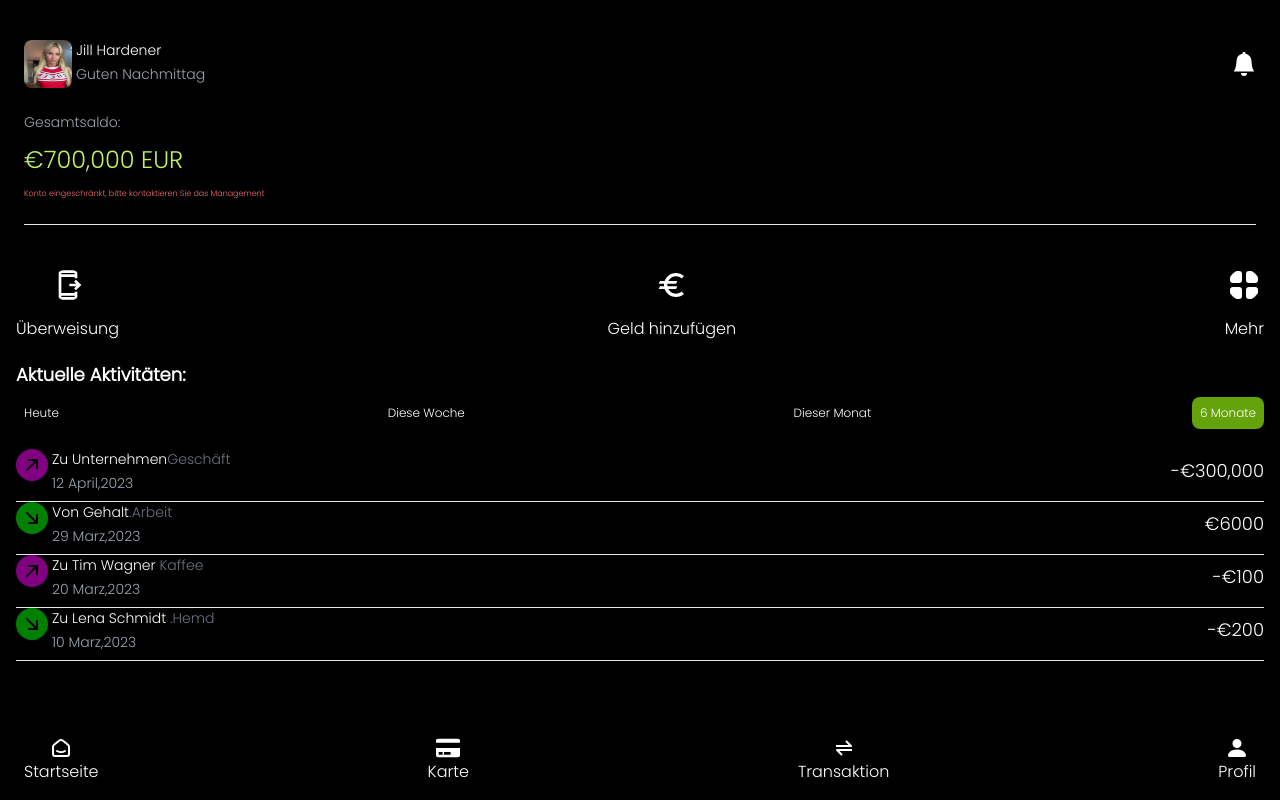
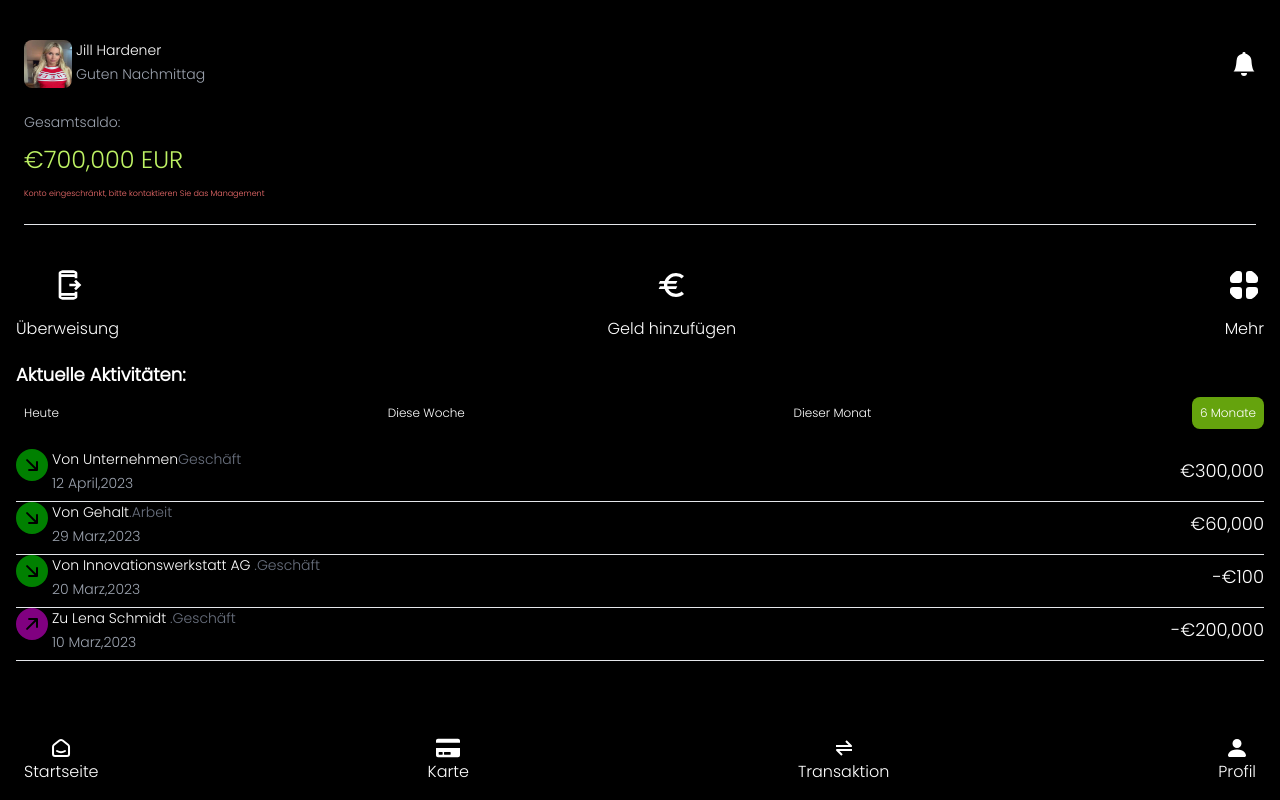
Before and after one commit to boymeetsblockchain/jill-hardener, a React (Create React App) app: page / in a window 1280 px wide. Built offline with nearby package versions, Linux system fonts and the light colour scheme.

Commit message:
added some styling

```diff
--- a/src/components/Table.jsx
+++ b/src/components/Table.jsx
@@ -6,15 +6,15 @@ export default function Table() {
     <div className="flex justify-between items-center mb-2">
        <div className="profile flex  gap-1">
          <div className="img">
-         < BsFillArrowUpRightCircleFill fill='purple' size={32} />
+         < BsFillArrowDownRightCircleFill fill='green' size={32} />
          </div>
          <div className="name-good">
-            <h1 className='text-sm mb-1'>Zu Unternehmen<span className='text-gray-500'>Geschäft</span></h1>
+            <h1 className='text-sm mb-1'>Von Unternehmen<span className='text-gray-500'>Geschäft</span></h1>
             <h1 className='text-sm text-gray-400'>12 April,2023</h1>
          </div>
         </div>
       <div className="amount">
-         <p>-€300,000</p>
+         <p>€300,000</p>
        </div>
        </div>
        <hr />
@@ -29,17 +29,17 @@ export default function Table() {
          </div>
         </div>
       <div className="amount">
-         <p>€6000</p>
+         <p>€60,000</p>
        </div>
        </div>
        <hr />
        <div className="flex justify-between items-center mb-2">
        <div className="profile flex  gap-1">
          <div className="img">
-            < BsFillArrowUpRightCircleFill fill='purple' size={32} />
+            < BsFillArrowDownRightCircleFill fill='green' size={32} />
          </div>
          <div className="name-good">
-            <h1 className='text-sm mb-1'>Zu Tim Wagner <span className='text-gray-500'>Kaffee</span></h1>
+            <h1 className='text-sm mb-1'>Von Innovationswerkstatt AG <span className='text-gray-500'>.Geschäft</span></h1>
             <h1 className='text-sm text-gray-400'>20 Marz,2023</h1>
          </div>
         </div>
@@ -51,15 +51,15 @@ export default function Table() {
        <div className="flex justify-between items-center mb-2">
        <div className="profile flex  gap-1">
          <div className="img">
-            < BsFillArrowDownRightCircleFill fill='green' size={32} />
+            < BsFillArrowUpRightCircleFill fill='purple' size={32} />
          </div>
          <div className="name-good">
-            <h1 className='text-sm mb-1'> Zu Lena Schmidt <span className='text-gray-500'>.Hemd</span></h1>
+            <h1 className='text-sm mb-1'> Zu Lena Schmidt <span className='text-gray-500'>.Geschäft</span></h1>
             <h1 className='text-sm text-gray-400'>10 Marz,2023</h1>
          </div>
         </div>
       <div className="amount">
-         <p>-€200</p>
+         <p>-€200,000</p>
        </div>
        </div>
        <hr />
```
